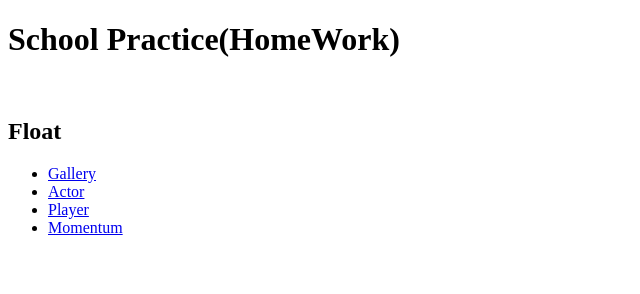
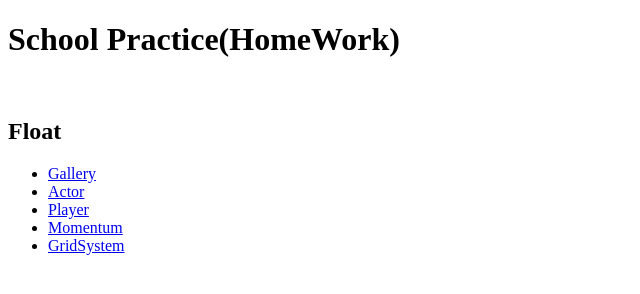
Before and after one commit to jyoungcode/miniproject, a plain HTML site: page index.html in a window 1280 px wide. Shown: the whole page, without its empty margins (0-640 px from the left). Drawn offline with Linux system fonts and the light colour scheme.

Commit message:
[ GridSystem ] UPDATE index.html add title

```diff
--- a/index.html
+++ b/index.html
@@ -13,6 +13,7 @@
     <li><a href="https://jyoungcode.github.io/miniproject/02float_actor/04-prac.html">Actor</a></li>
     <li><a href="https://jyoungcode.github.io/miniproject/05position_player/02-position.html">Player</a></li>
     <li><a href="https://jyoungcode.github.io/miniproject/03position_beach/beach.html">Momentum</a></li>
+    <li><a href="https://jyoungcode.github.io/miniproject/06grid_system/mygridsystem.html">GridSystem</a></li>
   </ul>
 </body>
 </html>
```
